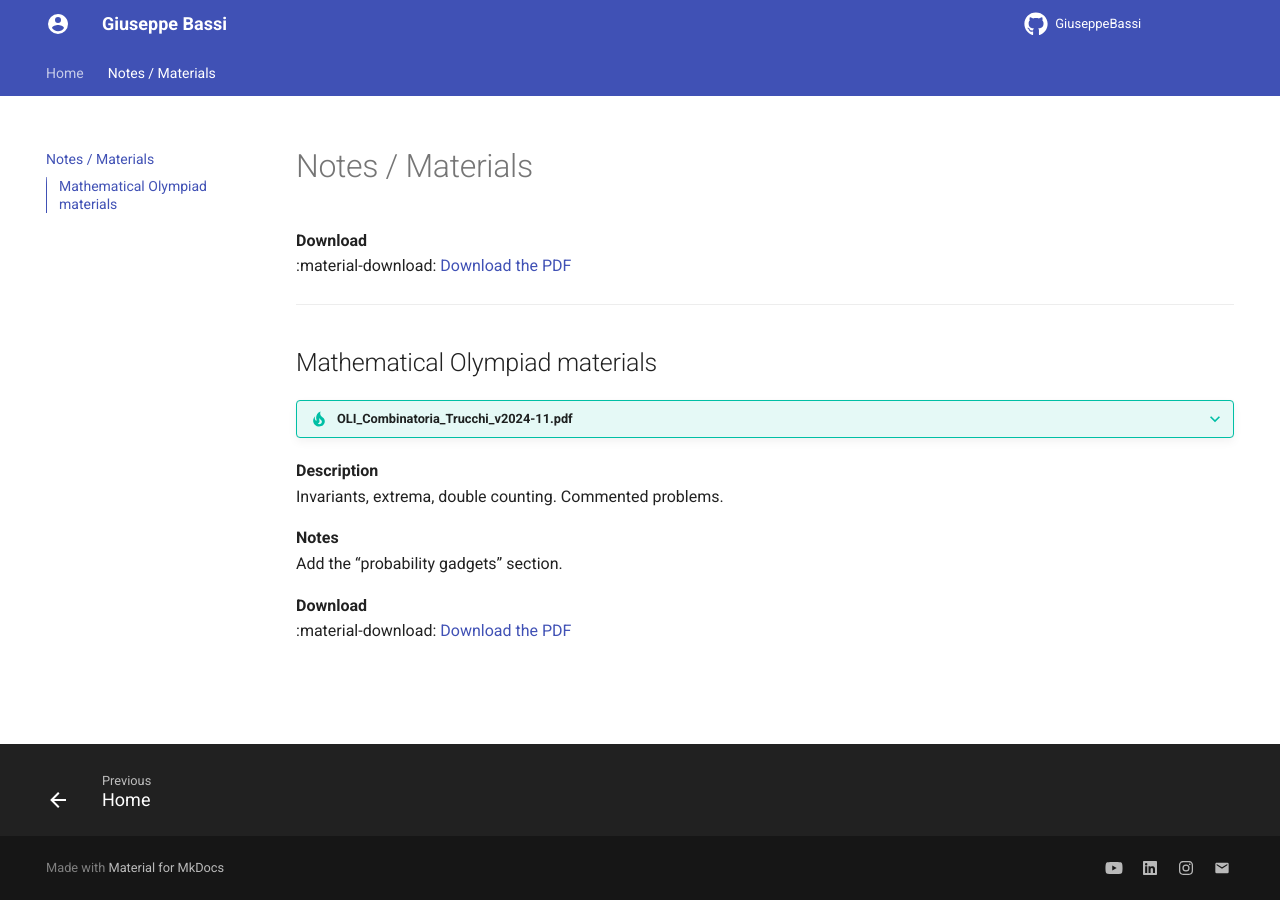
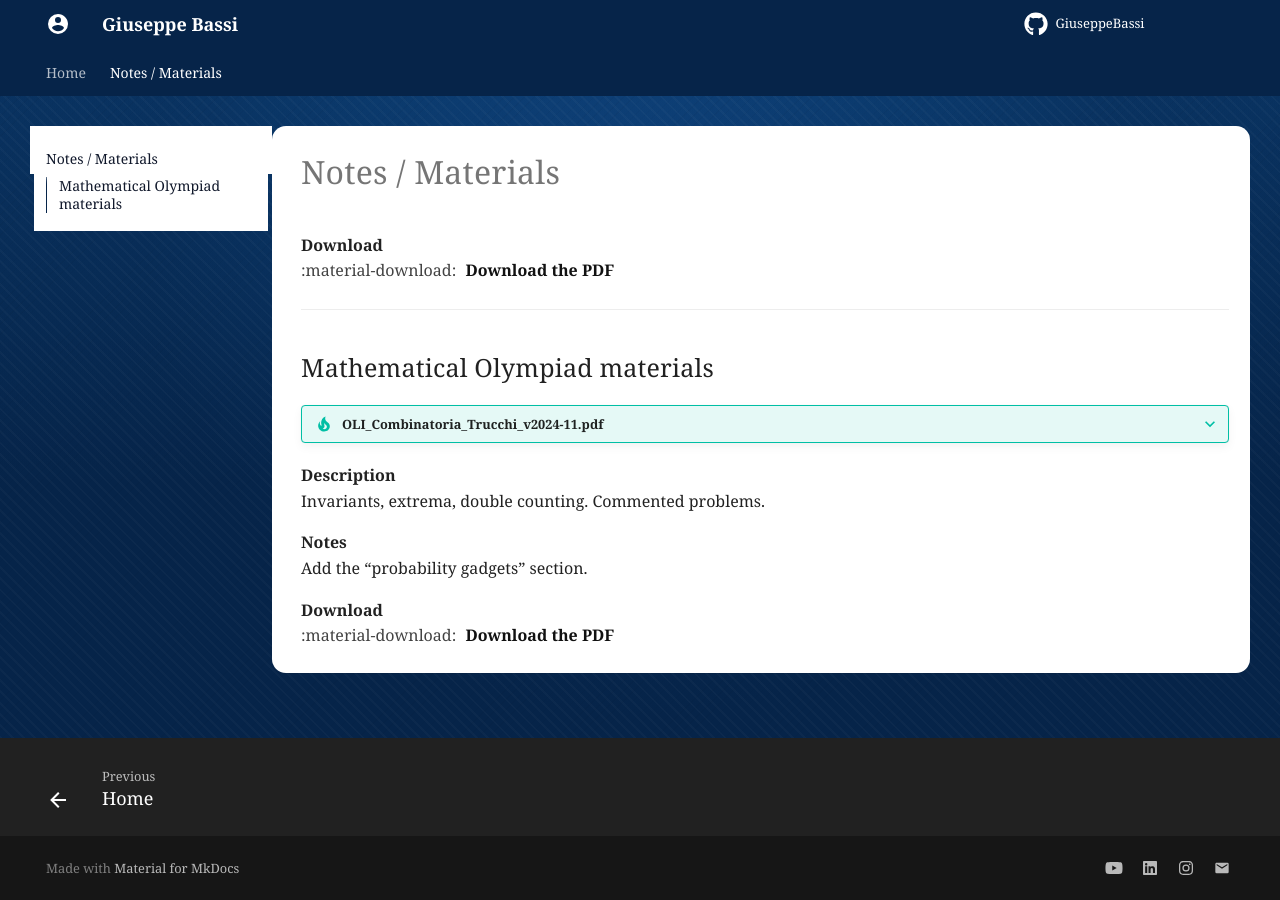
Before and after one commit to GiuseppeBassi/GiuseppeBassi.github.io, an MkDocs documentation site: the page built from docs/notes.md, in a window 1280 px wide. Built offline with MkDocs 1.6.1 and Material for MkDocs 9.7.7, drawn with Linux system fonts in a browser that asks for light colours.

Commit message:
Update mkdocs.yml

```diff
--- a/mkdocs.yml
+++ b/mkdocs.yml
@@ -59,6 +59,6 @@ markdown_extensions:
       custom_checkbox: true
 
 extra_css:
-  - assets/overrides.css
+  - overrides.css
 
 plugins: []   # Disabilita completamente il plugin "search"
```
